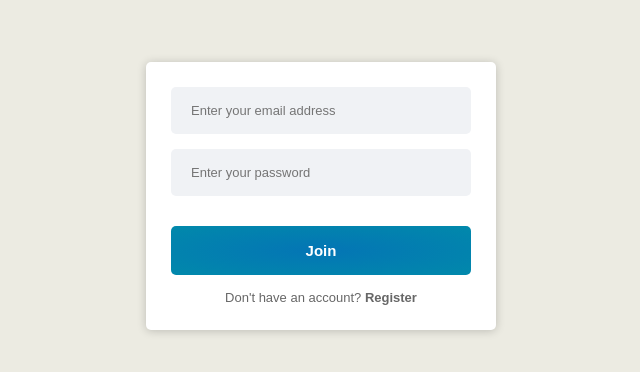
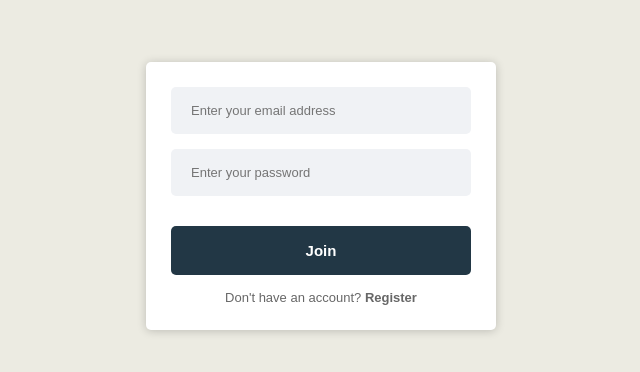
Before and after one commit to Vrag404/dashboard-app, a React (Vite) app in the folder client-side/: page / in a window 1280 px wide. Shown: the part 204-576 px from the top of the page, without its empty margins (319-959 px from the left). Built offline with nearby package versions, Linux system fonts and the light colour scheme; no server answers.

Commit message:
Changing background.

```diff
--- a/client-side/src/components/button/styles/button.styled.ts
+++ b/client-side/src/components/button/styles/button.styled.ts
@@ -6,7 +6,7 @@ export const StyledButton = styled.button`
   border: none;
   border-radius: 5px;
   width: 100%;
-  background: radial-gradient( #0475B5 0%, #0189AB 100%);
+  background: #223745;
   color: white;
   font-weight: 600;
   font-size: 15px;
```
